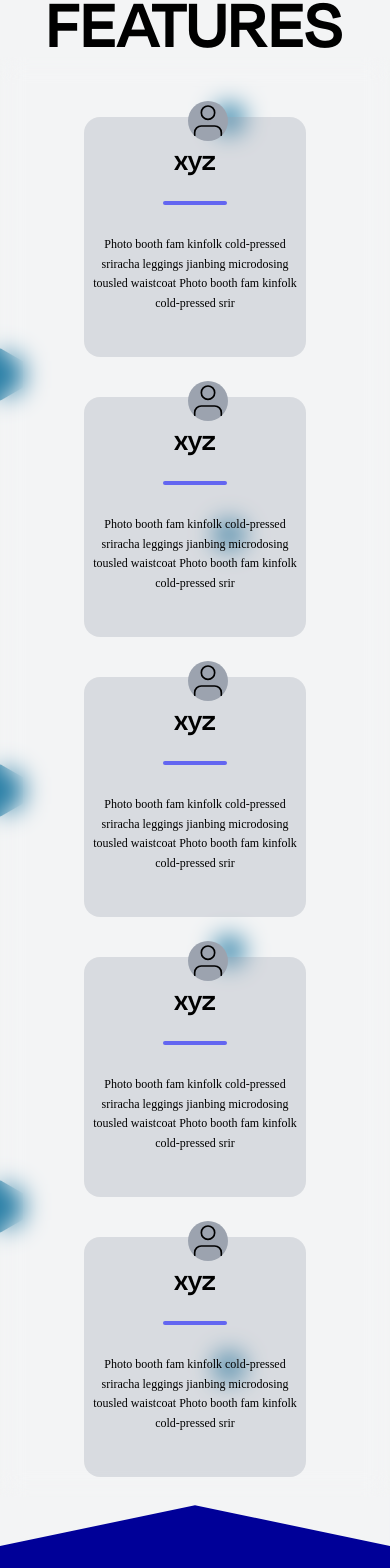
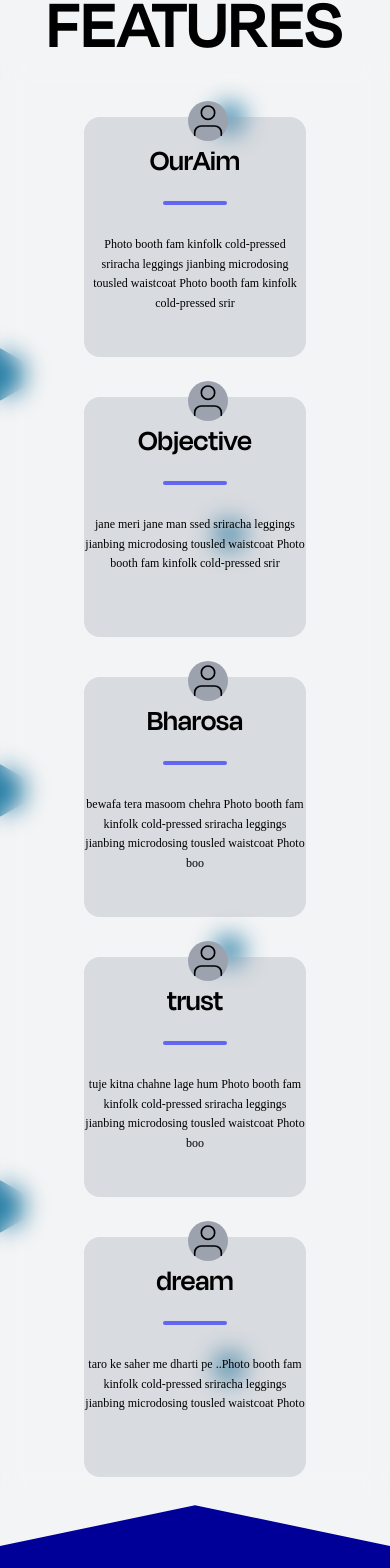
Before and after one commit to abhidadhaniya23/Dhinga-Masti, a React (Create React App) app: page / in a window 390 px wide. Shown: the part 955-2523 px from the top of the page. Built offline with nearby package versions, Linux system fonts and the light colour scheme; a web font is replaced by a local one.

Commit message:
Add Content To Our team

```diff
--- a/src/Sections/Features/Card.js
+++ b/src/Sections/Features/Card.js
@@ -1,6 +1,6 @@
 import React from "react";
 
-const Card = () => {
+const Card = ({title, desc}) => {
 
     return (
         <div className="bg-gray-400  bg-opacity-30 sm:mt-28 sm:px-8 sm:pt-16 lg:w-80 lg:h-[21rem] w-96 h-[15rem] sm:pb-24 m-5 text-center relative rounded-2xl">
@@ -8,10 +8,10 @@ const Card = () => {
                 <path d="M20 21v-2a4 4 0 00-4-4H8a4 4 0 00-4 4v2"></path>
                 <circle cx="12" cy="7" r="4"></circle>
             </svg>
-            <h2 className="text-3xl lg:mt-10 ">xyz</h2>
+            <h2 className="text-3xl lg:mt-10 ">{title}</h2>
             <span className="inline-block sm:h-1 sm:w-24 w-16 h-1 rounded bg-indigo-500 mt-6 mb-4"></span>
             {/* <h1 className="sm:text-2xl text-sm text-gray-900 mb-3">Raclette Blueberry Nextious Level</h1> */}
-            <p className="leading-relaxed text-xs sm:text-base sm:mt-4 mt-2 mb-3">Photo booth fam kinfolk cold-pressed sriracha leggings jianbing microdosing tousled waistcoat Photo booth fam kinfolk cold-pressed srir</p>
+            <p className="leading-relaxed text-xs sm:text-base sm:mt-4 mt-2 mb-3">{desc}</p>
         </div>
     );
 };
--- a/src/Sections/Features/FeaturesHead.js
+++ b/src/Sections/Features/FeaturesHead.js
@@ -3,16 +3,40 @@ import Card from "./Card";
 // import Polygon from "../../Assets/Polygon.png";
 
 const FeaturesHead = () => {
+    const cards= [
+        {
+            title: "OurAim",
+            desc: "Photo booth fam kinfolk cold-pressed sriracha leggings jianbing microdosing tousled waistcoat Photo booth fam kinfolk cold-pressed srir",
+        },
+
+        {
+            title: "Objective",
+            desc: "jane meri jane man ssed sriracha leggings jianbing microdosing tousled waistcoat Photo booth fam kinfolk cold-pressed srir",
+        },
+
+        {
+            title: "Bharosa",
+            desc: "bewafa tera masoom chehra Photo booth fam kinfolk cold-pressed sriracha leggings jianbing microdosing tousled waistcoat Photo boo",
+        },
+
+        {
+            title: "trust",
+            desc: "tuje kitna chahne lage hum Photo booth fam kinfolk cold-pressed sriracha leggings jianbing microdosing tousled waistcoat Photo boo",
+        },
+
+        {
+            title: "dream",
+            desc: "taro ke saher me dharti pe ..Photo booth fam kinfolk cold-pressed sriracha leggings jianbing microdosing tousled waistcoat Photo",
+        },
+    ];
     return (
         <>
             <section className="relative w-full min-h-screen overflow-x-hidden bg-fixed bg-polygonScatter">
                 <h1 className="text-center pt-24">FEATURES</h1>
                 <div className="flex flex-wrap justify-center items-center container px-16 pt-10 backdrop-blur-md">
-                    <Card />
-                    <Card />
-                    <Card />
-                    <Card />
-                    <Card />
+                    {cards.map((card, index) => (
+                     <Card title={card.title} key={index} index={index} desc={card.desc}></Card>
+                    ))}
                 </div>
             </section>
         </>
--- a/src/Sections/Games/Components/MultipleGames.js
+++ b/src/Sections/Games/Components/MultipleGames.js
@@ -2,6 +2,8 @@ import React from "react";
 import GamesCards from "./GameCards";
 
 const MultipleGames = () => {
+
+
   return (
     <>
       <div className="pt-16 bg-[#F3F4F5] pb-20">
--- a/src/Sections/Team/Components/TeamCards.js
+++ b/src/Sections/Team/Components/TeamCards.js
@@ -2,18 +2,18 @@ import React from "react";
 import games from "../../../Assets/games.jpeg"
 
 
-const TeamCards = () => {
+const TeamCards = ({name, skill,about,img}) => {
     return (
         <>
             <div className="flex flex-row lg:first:ml-32 lg:mt-8 ">
                 <div className="flex flex-wrap lg:w-[34rem] w-72 -ml-24 lg:ml-0 rounded-xl overflow-hidden bg-gray-200/80 backdrop-blur-3xl lg:mr-8 mb-8">
                     <div className="h-full flex sm:flex-row flex-col items-center sm:justify-start justify-center text-center sm:text-left">
-                        <img alt="team" className=" rounded-full lg:rounded-none object-cover object-center lg:mt-0 mt-4 h-28 w-28 lg:h-48 lg:w-[35rem] sm:mb-0 mb-4" src={games} />
+                        <img alt="team" className=" rounded-full lg:rounded-none object-cover object-center lg:mt-0 mt-4 h-28 w-28 lg:h-48 lg:w-[35rem] sm:mb-0 mb-4" src={img} />
                         <div className="flex-col sm:pl-8">
-                            <h2 className="title-font font-medium text-3xl text-gray-900">Rupen Bhimani</h2>
-                            <h3 className=" mb-1">Full-Stack Developer</h3>
+                            <h2 className="title-font font-medium text-3xl text-gray-900">{name}</h2>
+                            <h3 className=" mb-1">{skill}</h3>
                             <div className="h-1 w-20 lg:ml-0 ml-24 bg-yellow-400 rounded"></div>
-                            <p className="mb-8 text-sm mt-4 sm:mt-4">DIY tote bag drinking vinegar cronut adaptogen snut adaptogen squid fanny pack vaporware.</p>
+                            <p className="mb-8 text-sm mt-4 sm:mt-4">{about}</p>
                         </div>
                     </div>
                 </div>
--- a/src/Sections/Team/Components/TeamIntro.js
+++ b/src/Sections/Team/Components/TeamIntro.js
@@ -1,17 +1,50 @@
 import React from "react";
 import TeamCards from "./TeamCards";
+import code_with_alien from "../../../Assets/code_with_alien.png";
+
 
 const TeamIntro = () => {
+
+    const team=[
+        {
+            name: "Rupen Bhimani",
+            skill: "Web-Developer",
+            about: "sab moh maya hai , duniya me ..mat kar maya ko ahankarbusy self-learner busy self-learner ",
+            img: "code_with_alien.png",
+        },
+
+        {
+            name: "Abhi Dadhaniya",
+            skill:"Web-developer",
+            about: "busy self-learner busy self-learnerbusy self-learnerbusy self-learner busy self-learner",
+            img: "",
+        },
+
+        {
+            name: "Vanshika Gupta",
+            skill: "programmer",
+            about: "busy self-learnerbusy self-learnerbusy self-learnerbusy self-learnerbusy self-learner busy self-learner",
+            img: "",
+        },
+
+        {
+            name: "Vaidik Modi",
+            skill: "cloud in air",
+            about: "busy self-learnerbusy self-learnerbusy self-learnerbusy self-learnerbusy self-learner busy self-learner",
+
+        }
+    ]
 
     return (
         <>
             <section className="relative w-full min-h-screen  bg-fixed bg-Team bg-cover">
                 <p className="text-center pt-24 text-white text-5xl ">OUR TEAM</p>
                 <div className="flex flex-wrap p-40 lg:p-24  sm:pl-40 lg:pt-40 lg:-mt-20 -mt-20 pb-14">
-                    <TeamCards />
-                    <TeamCards />
-                    <TeamCards />
-                    <TeamCards />
+
+                {team.map((teamcards, index) => (
+                     <TeamCards name={teamcards.name} key={index} index={index} skill={teamcards.skill} about={teamcards.about} img={code_with_alien} ></TeamCards>
+                    ))}
+
                 </div>
             </section>
 
```
Also changed, not shown: src/Assets/code_with_alien.png (added).
